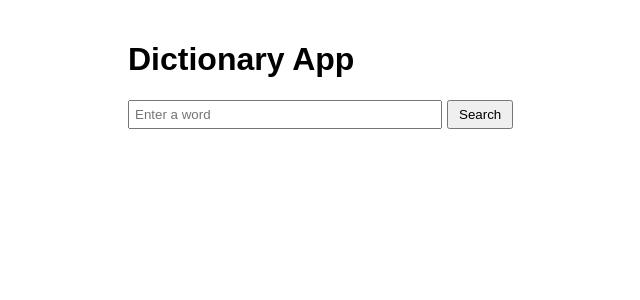
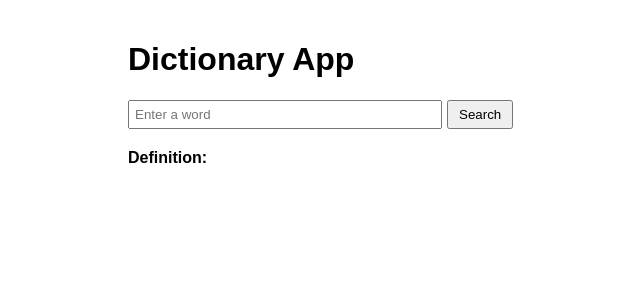
Before and after one commit to Aditya-dnvks/crio-xdictionary, a React (Create React App) app: page / in a window 1280 px wide. Shown: the top 300 px of the page, without its empty margins (312-952 px from the left). Built offline with nearby package versions, Linux system fonts and the light colour scheme.

Commit message:
UI changes

```diff
--- a/src/components/dictionaryApp.jsx
+++ b/src/components/dictionaryApp.jsx
@@ -22,7 +22,7 @@ const DictionaryApp = () => {
     );
 
     if (word) {
-      setResult(`Definition: ${word.meaning}`);
+      setResult(word.meaning);
     } else {
       setResult("Word not found in the dictionary.");
     }
@@ -53,7 +53,9 @@ const DictionaryApp = () => {
           Search
         </button>
       </div>
-      <p style={{ marginTop: "20px" }}>{result}</p>
+      <p style={{ marginTop: "20px" }}>
+        <b>Definition:</b> {result}
+      </p>
     </div>
   );
 };
```
